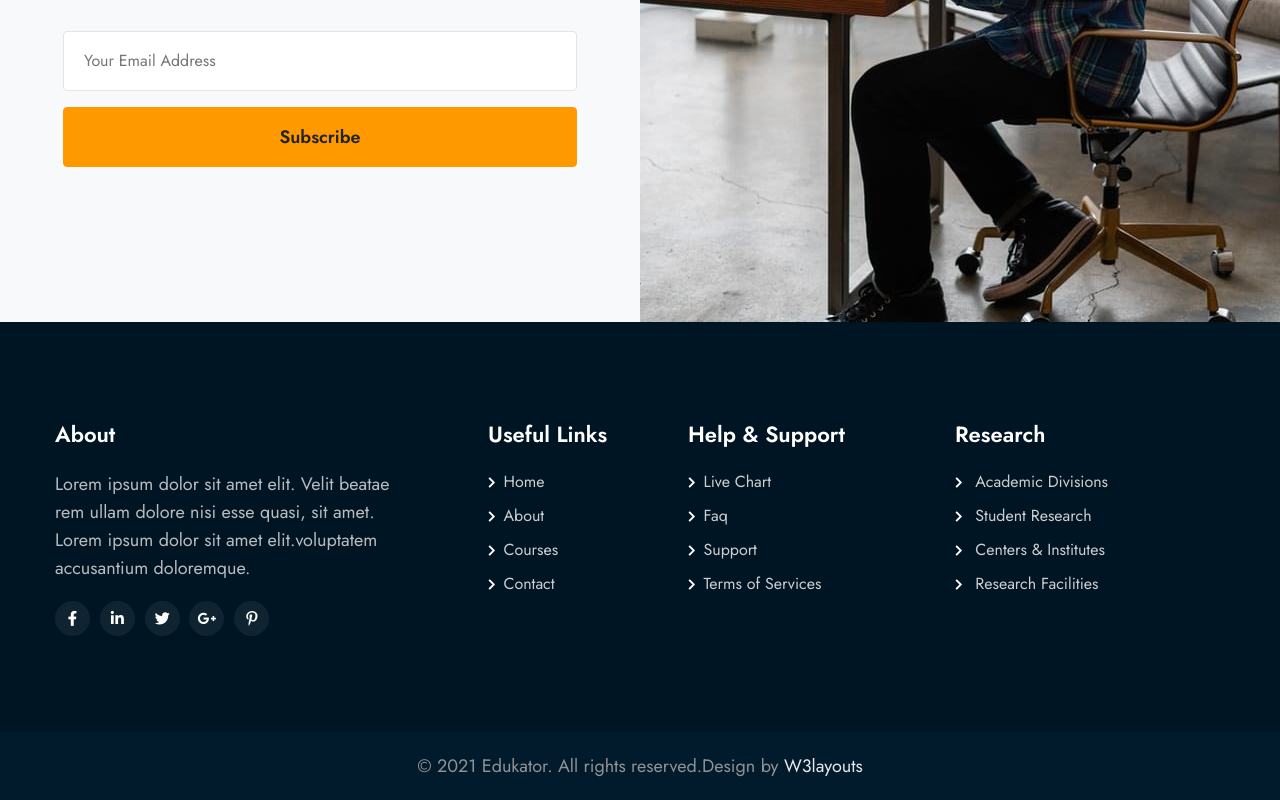
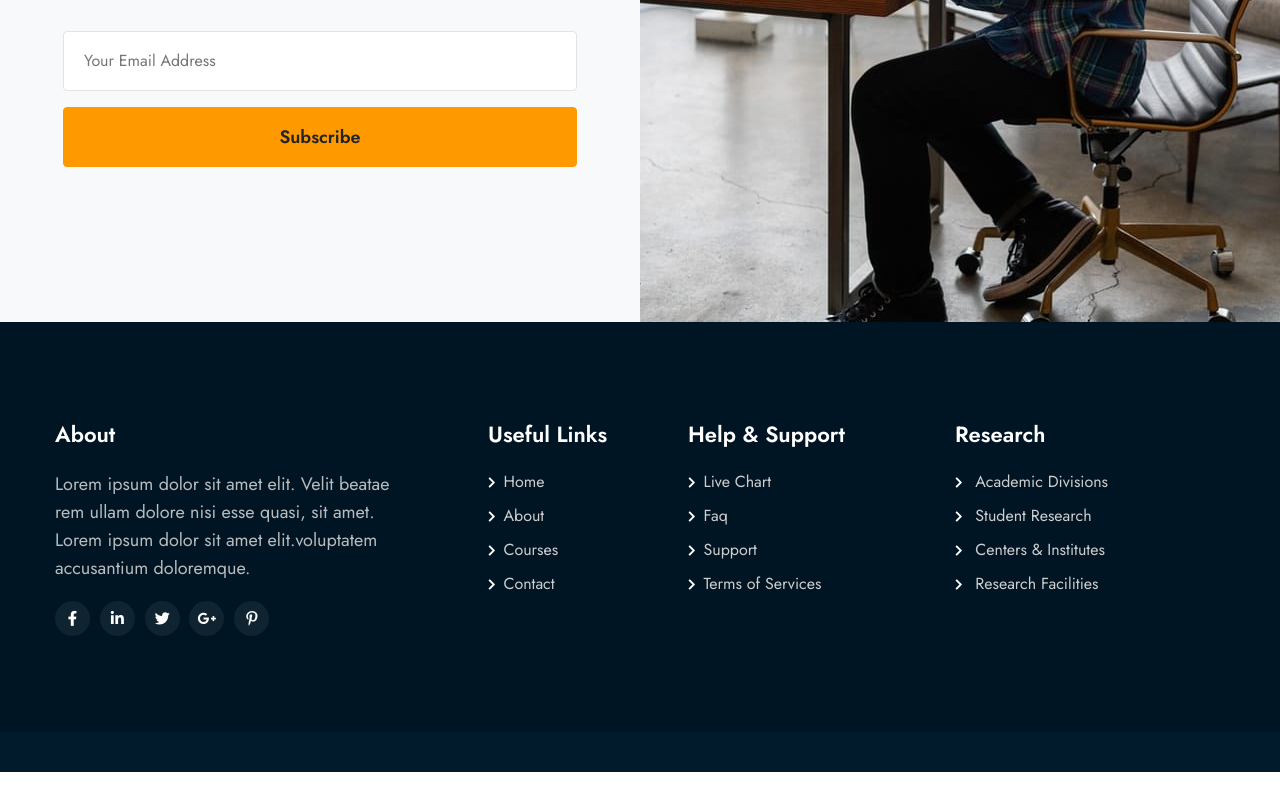
Before and after one commit to its-sahil/EduKator, a plain HTML site: page index.html in a window 1280 px wide. Shown: the part 4541-5341 px from the top of the page. After the commit the page ends 5313 px from the top, so only its background shows below. Drawn offline with Linux system fonts and the light colour scheme.

Commit message:
second commit

```diff
--- a/index.html
+++ b/index.html
@@ -586,9 +586,6 @@ Author URL: http://w3layouts.com
         <div class="copyright-footer text-center">
             <div class="container">
                 <div class="columns">
-                    <p>© 2021 Edukator. All rights reserved.Design by<a href="https://w3layouts.com/" target="_blank">
-                            W3layouts</a>
-                    </p>
                 </div>
             </div>
         </div>
```
Also changed, not shown: about.html (+0 -3 lines), contact.html (+0 -3 lines), courses.html (+0 -3 lines).
